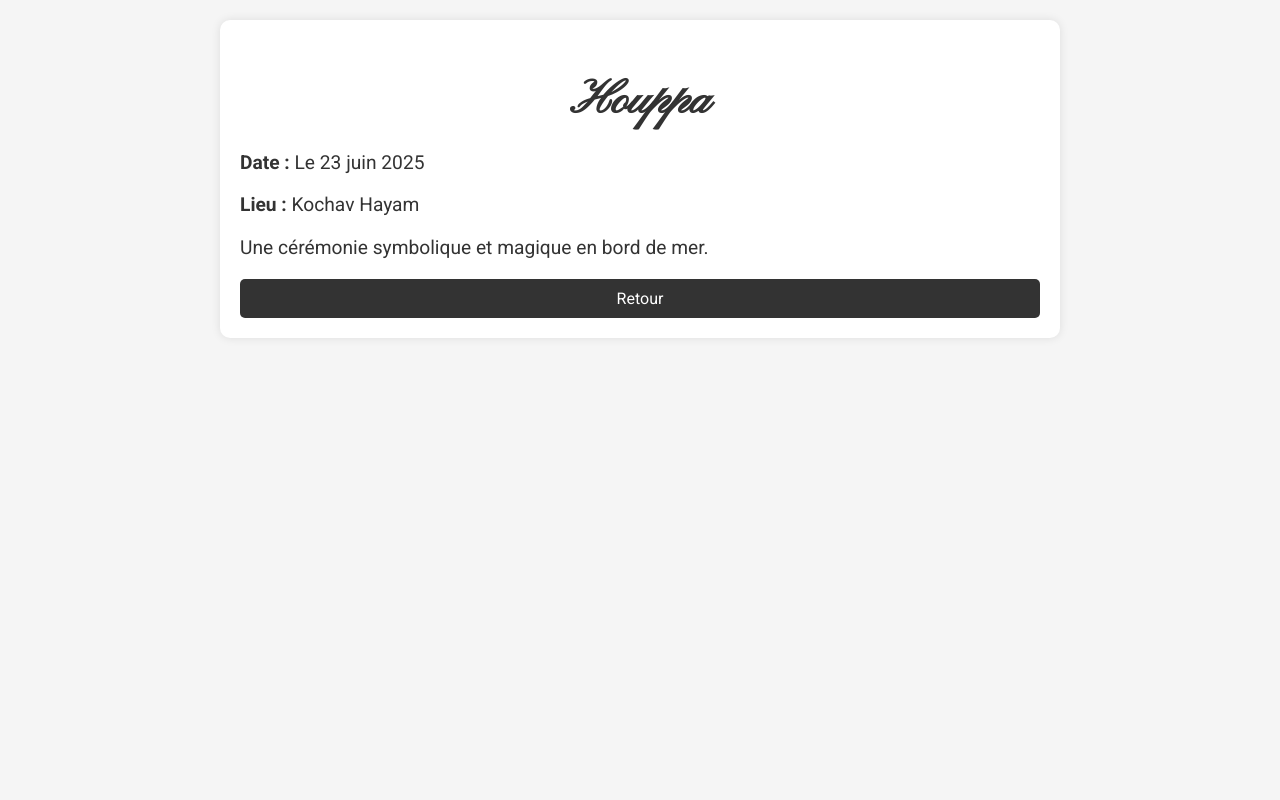
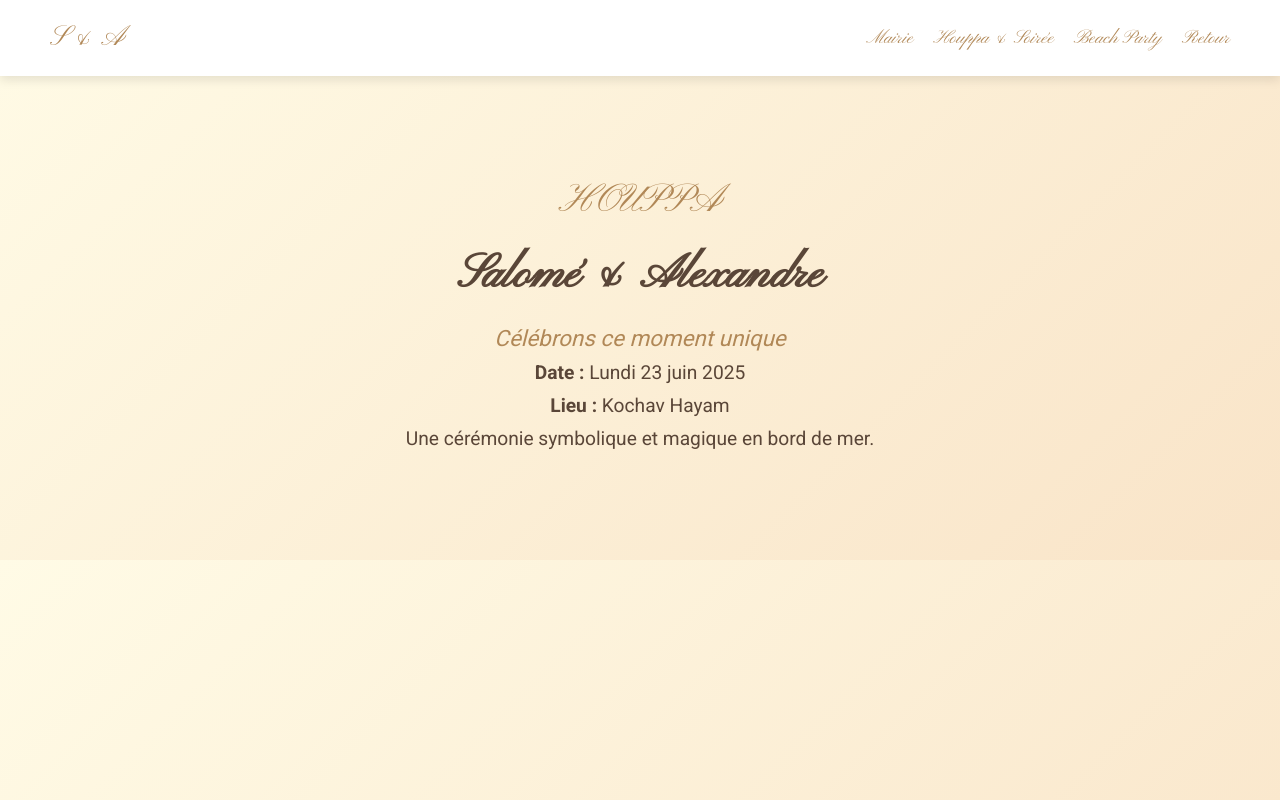
Before and after one commit to AlexandreSaadounFinance/wedding, a plain HTML site: page houppa.html in a window 1280 px wide. Drawn offline with Linux system fonts and the light colour scheme.

Commit message:
houppa.html

```diff
--- a/houppa.html
+++ b/houppa.html
@@ -1,4 +1,3 @@
-
 <!DOCTYPE html>
 <html lang="fr">
 <head>
@@ -10,54 +9,111 @@
         body {
             margin: 0;
             font-family: 'Roboto', sans-serif;
-            background: #f5f5f5;
-            color: #333;
+            background: linear-gradient(135deg, #fffbe6, #f9e4c8);
+            color: #5a4638;
+            text-align: center;
         }
 
-        .container {
+        /* Barre de navigation */
+        header {
+            background: white;
+            box-shadow: 0 4px 10px rgba(0, 0, 0, 0.1);
+            position: sticky;
+            top: 0;
+            z-index: 1000;
+        }
+
+        .navbar {
+            display: flex;
+            justify-content: space-between;
+            align-items: center;
+            padding: 20px 50px;
+            max-width: 1200px;
+            margin: 0 auto;
+        }
+
+        .navbar .logo {
+            font-family: 'Pinyon Script', cursive;
+            font-size: 1.8rem;
+            color: #b18857;
+        }
+
+        .nav-links {
+            display: flex;
+            gap: 20px;
+        }
+
+        .nav-item {
+            font-size: 1.2rem;
+            font-family: 'Pinyon Script', cursive;
+            color: #b18857;
+            text-decoration: none;
+            transition: color 0.3s ease;
+        }
+
+        .nav-item:hover {
+            color: #8e6c3a;
+        }
+
+        /* Contenu principal */
+        .content {
+            position: relative;
+            padding: 100px 20px;
             max-width: 800px;
-            margin: 20px auto;
-            padding: 20px;
-            background: white;
-            box-shadow: 0 0 10px rgba(0, 0, 0, 0.1);
-            border-radius: 10px;
+            margin: 0 auto;
+        }
+
+        .header {
+            font-family: 'Pinyon Script', cursive;
+            font-size: 2.5rem;
+            text-transform: uppercase;
+            color: #b18857;
+            margin-bottom: 20px;
         }
 
         h1 {
             font-family: 'Pinyon Script', cursive;
             font-size: 3rem;
-            text-align: center;
-            margin-bottom: 20px;
+            margin: 20px 0;
+            color: #5a4638;
         }
 
         p {
             font-size: 1.2rem;
+            margin: 10px 0;
         }
 
-        .back-button {
-            display: block;
-            margin-top: 20px;
-            padding: 10px 20px;
-            font-size: 1rem;
-            color: white;
-            background: #333;
-            text-decoration: none;
-            border-radius: 5px;
-            text-align: center;
-        }
-
-        .back-button:hover {
-            background: #555;
+        .highlight {
+            font-size: 1.4rem;
+            font-style: italic;
+            color: #b18857;
         }
     </style>
 </head>
 <body>
-    <div class="container">
-        <h1>Houppa</h1>
-        <p><strong>Date :</strong> Le 23 juin 2025</p>
+    <!-- Barre de navigation -->
+    <header>
+        <div class="navbar">
+            <div class="logo">S & A</div>
+            <div class="nav-links">
+                <a href="mairie.html" class="nav-item">Mairie</a>
+                <a href="houppa.html" class="nav-item">Houppa & Soirée</a>
+                <a href="beach-party.html" class="nav-item">Beach Party</a>
+                <a href="details.html" class="nav-item">Retour</a>
+            </div>
+        </div>
+    </header>
+
+    <!-- Contenu principal -->
+    <div class="content">
+        <div class="header">Houppa</div>
+        <h1>Salomé & Alexandre</h1>
+        <p class="highlight">Célébrons ce moment unique</p>
+        <p><strong>Date :</strong> Lundi 23 juin 2025</p>
         <p><strong>Lieu :</strong> Kochav Hayam</p>
         <p>Une cérémonie symbolique et magique en bord de mer.</p>
-        <a href="details.html" class="back-button">Retour</a>
     </div>
 </body>
 </html>
+
+</html>
```
